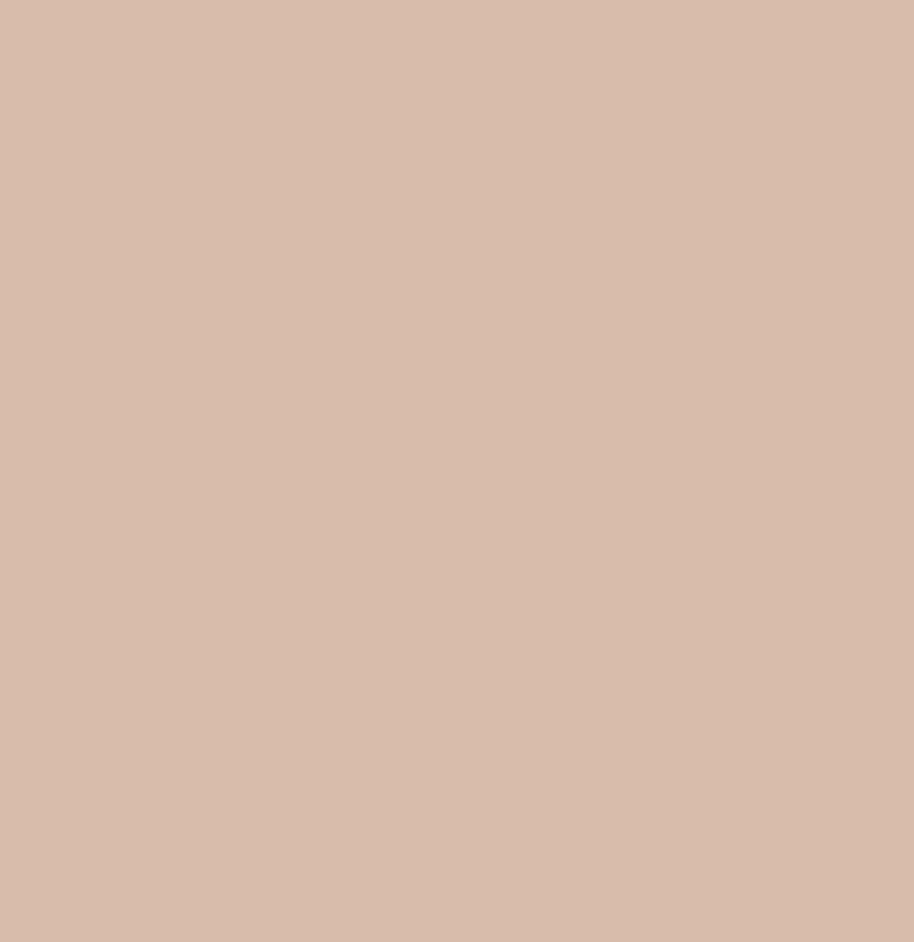
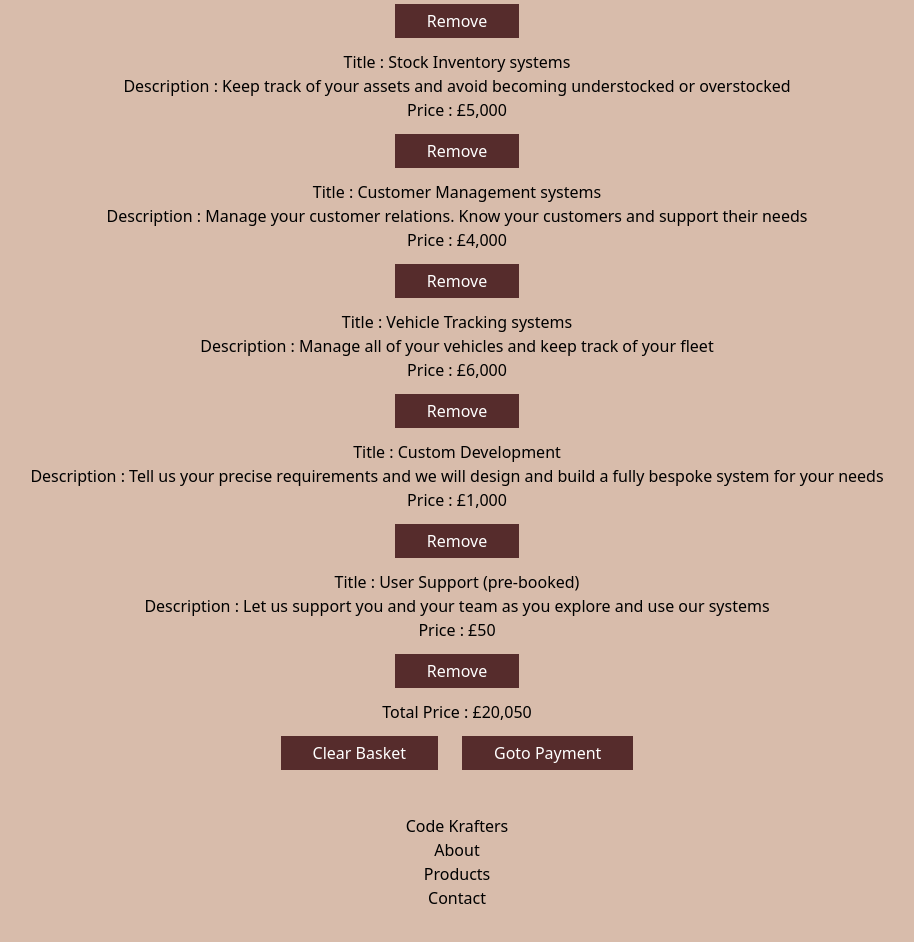
Before and after one commit to emigri/codeKrafters, a React (Vite) app: page /Basket in a window 1280 px wide. Shown: the part 3960-4902 px from the top of the page, without its empty margins (183-1097 px from the left). Before the commit the page ends 3976 px from the top, so only its background shows below. Built offline with nearby package versions, Linux system fonts and the light colour scheme.

Commit message:
initial basket code and changes to content

```diff
--- a/public/assets/css/style.css
+++ b/public/assets/css/style.css
@@ -326,3 +326,12 @@ body {
     flex-wrap: nowrap;
     justify-content: space-around;
   }
+
+
+  /* Basket */
+  .basketButton {
+    background-color:  #562c2c;;
+    color: white;
+    padding: 5px 32px;
+    margin: 12px;;
+  }
--- a/src/components/SiteContent.json
+++ b/src/components/SiteContent.json
@@ -11,12 +11,12 @@
   "slider_image5" : "/images/Customer1.jpg",
   "slider_image6" : "/images/Customer2.jpg",
 
-  "slider_banner1" : "Looking for the right software to support your business?",
-  "slider_banner2" : "Dont be constrained by off-the-shelf software that doesnt truly match your requirements",
-  "slider_banner3" : "We design and build our own modular software applications for different business needs",
-  "slider_banner4" : "Each application comes with a set number of Developer Days for us to configure and tailor it just for you",
-  "slider_banner5" : "Contact our dedicated team of developers for a chat to see if we have the right solution for you",
-  "slider_banner6" : "",
+  "slider_banner1" : "Welcome to codeKrafters",
+  "slider_banner2" : "Are looking for the right software to support your business?",
+  "slider_banner3" : "Dont be constrained by off-the-shelf applications that don't truly match your requirements",
+  "slider_banner4" : "We design and build our own modular website applications for different business needs",
+  "slider_banner5" : "Each application comes with a number of Developer Days which we use to configure and tailor it just for you",
+  "slider_banner6" : "Contact our dedicated team of developers to see if we have the right solution for you.",
 
   "contact_phone": "+44 (0)276 286 2761",
   "contact_email": "codeKrafters@cK.co.uk",
--- a/src/components/pages/Basket.jsx
+++ b/src/components/pages/Basket.jsx
@@ -1,9 +1,60 @@
+import { useState, useEffect } from 'react'
+import TestProductsData from '../Products.json';
 
 
-function Basket (){
+// Create a function for basket
+function Basket ({items, cartId}){
 
-    return (
-        <h1>sample Basket</h1>
+    // TEST DATA
+    cartId = 1
+    const [basketItems, setBasketItems] = useState(TestProductsData);
+
+
+    // const [basketItems, setBasketItems] = useState([]);
+    // useEffect(()=>{
+    //     // Set basket
+    //     if (basketItems.lenght === 0) {
+    //         setBasketItems(items);
+    //     } else {
+    //         setBasketItems(basketItems);
+    //     }
+    // }, [basketItems, items])
+
+    // Total price
+    function calcTotal () {
+        return basketItems.reduce((total, item) => total + Number(item.websitePrice), 0)
+    }
+
+    // Remove selected item
+    function removeItem(id) {
+        //Remove items when id doesnt match
+        const updatedItems = basketItems.filter((item)=>item.id !== id);
+        setBasketItems(updatedItems);
+    }
+    // Clear Basket
+    function clearBasket() {
+        setBasketItems([]);
+    }
+
+
+return (
+    <div className = "card">
+        <h1>Your Basket</h1>
+
+        <div>
+            {basketItems.map((item, i) => (
+                <div key={i}>
+                    <div>Title : {item.name}</div>
+                    Description : {item.description}
+                    <div>Price : £{item.websitePrice.replace(/\B(?=(\d{3})+(?!\d))/g, ",")}</div>
+                    <button className = "basketButton" onClick={()=>removeItem(item.id)}>Remove</button>
+                </div>
+            ))}
+        </div>
+        <div>Total Price : £{calcTotal().toString().replace(/\B(?=(\d{3})+(?!\d))/g, ",")}</div>
+        <button className = "basketButton" onClick={clearBasket}>Clear Basket</button>
+        <button className = "basketButton">Goto Payment</button>
+    </div>
     );
 }
 
--- a/src/components/pages/Product-Details.jsx
+++ b/src/components/pages/Product-Details.jsx
@@ -59,6 +59,9 @@ const ProductDetails = ({ open, onClose, id, name, description, features, image1
             </div>
 
             <div className='modalBtnContainer'>
+            <button className='modalbtn1' onClick={openContactUsPage}>
+                <span className='bold'>Add to Basket</span>
+              </button>
               <button className='modalbtn1' onClick={openContactUsPage}>
                 <span className='bold'>Contact us to discuss</span>
               </button>
--- a/src/components/pages/Slider.jsx
+++ b/src/components/pages/Slider.jsx
@@ -26,7 +26,7 @@ function Slider(props) {
                   type: 'fraction',
                 }}
                 autoplay={{
-                  delay: 2500,
+                  delay: 5000,
                   disableOnInteraction: false,
                 }}
                 navigation={true}
```
Also changed, not shown: public/assets/docs and sceenshots/Project Requirements.md (added, +109 -0 lines), 1 other file (tests, documents, lock files or other folders).
